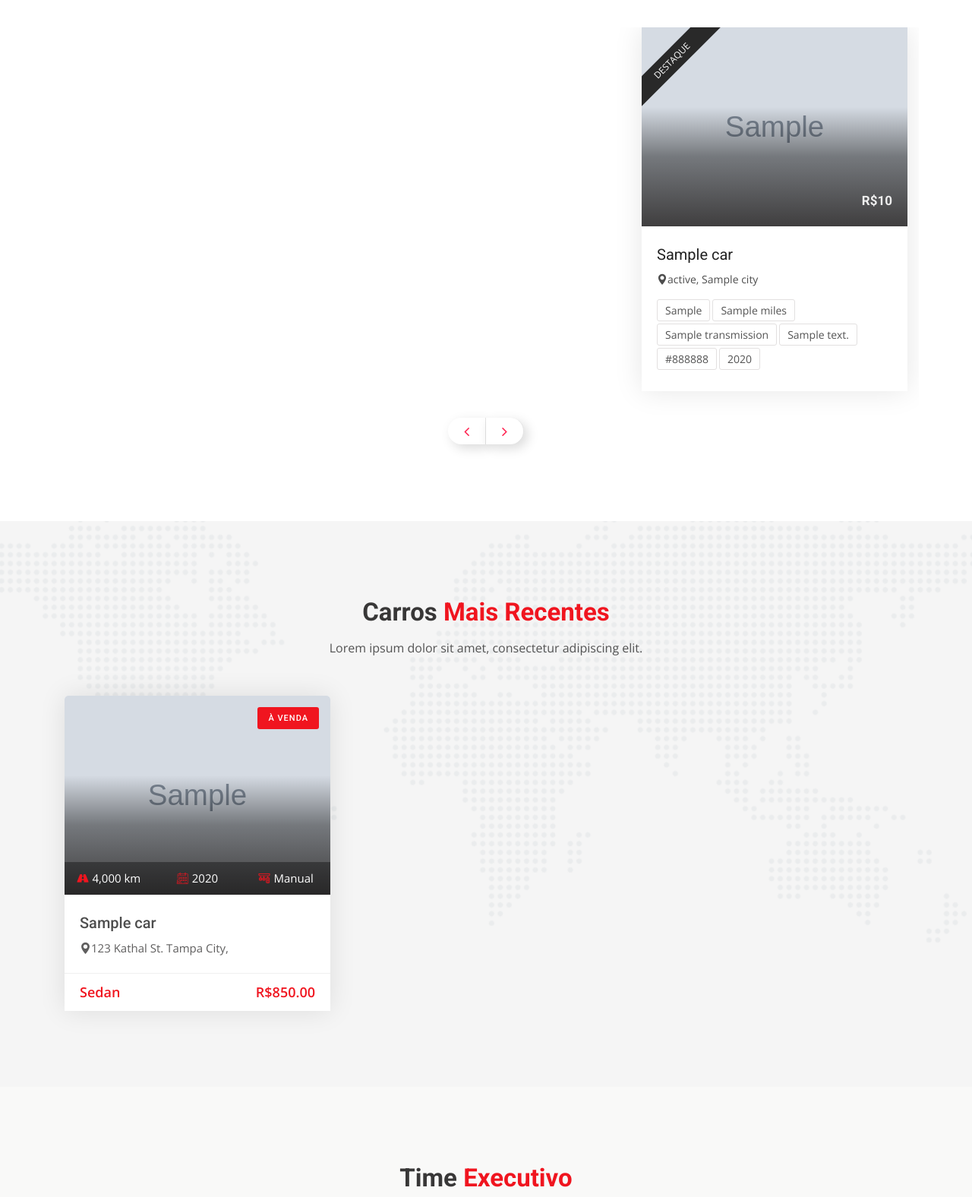
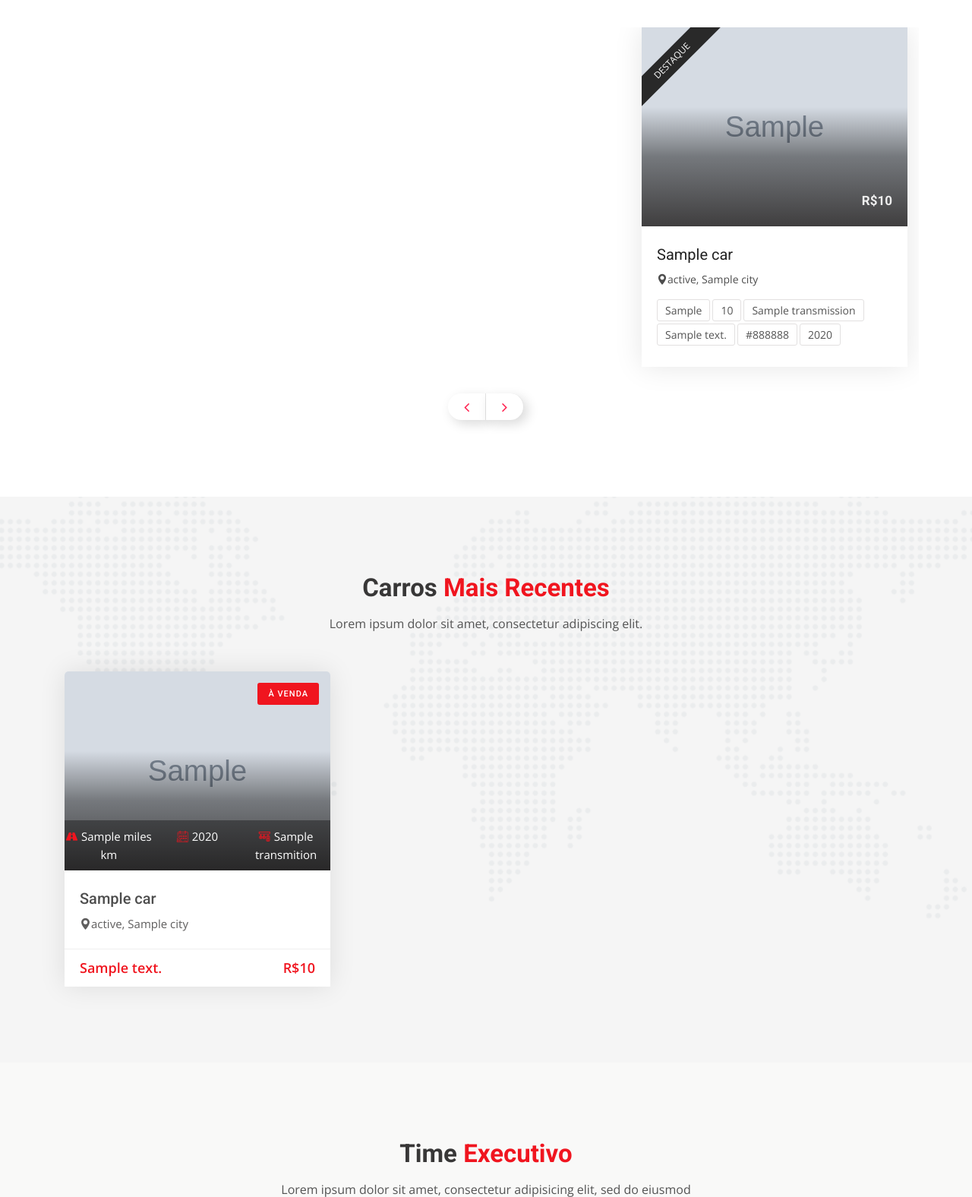
Before and after one commit to ricardoramospereira/car-sales, a Django app: template templates/pages/index.html in a window 1280 px wide. Shown: the part 995-2571 px from the top of the page at 76% size. Run offline with Django 4.2, Linux system fonts and the light colour scheme; the template is opened without the code that fills it: most values are stand-ins (such as "Sample title", 1, 10 or a date in 2020); grey boxes marked "Sample" are stand-in pictures; some libraries are stand-ins or nearby versions.

Commit message:
fix_image_gallery

```diff
--- a/core/settings.py
+++ b/core/settings.py
@@ -41,6 +41,7 @@
     "cars.apps.CarsConfig",
     #test
     "ckeditor",
+    "django.contrib.humanize",
 ]
 
 MIDDLEWARE = [
--- a/templates/pages/index.html
+++ b/templates/pages/index.html
@@ -1,6 +1,8 @@
 {% extends 'base.html' %}
 
 {% block content %}
+
+{% load humanize %}
 
 {% load static %}
 
@@ -127,6 +129,7 @@
         <div class="slick-slider-area clearfix">
             <div class="row slick-carousel" data-slick='{"slidesToShow": 3, "responsive":[{"breakpoint": 1024,"settings":{"slidesToShow": 2}}, {"breakpoint": 768,"settings":{"slidesToShow": 1}}]}'>
 
+                <!--############### FEATURED CARS ################-->
                 {% for car in featured_cars %}
                 <div class="slick-slide-item">
                     <div class="car-box-3">
@@ -134,7 +137,7 @@
                             <a href="car-details.html" class="car-img">
                                 <div class="tag-2">Destaque</div>
                                 <div class="price-box">
-                                    <span>R${{ car.price }}</span>
+                                    <span>R${{ car.price | intcomma }}</span>
                                 </div>
                                 <img class="d-block w-100" src="{{car.car_photo.url}}" alt="car" style="min-height: 262px; max-height: 262px">
                             </a>
@@ -146,18 +149,26 @@
                                                 <i class="fa fa-expand"></i>
                                                 <img class="hidden" src="{{car.car_photo}}">
                                             </a>
-                                            <a href="{{car.car_photo_1}}" class="hidden">
-                                                <img class="hidden" src="{{car.car_photo_1}}">
+                                            {% if car.car_photo_1 %}
+                                            <a href="{{car.car_photo_1.url}}" class="hidden">
+                                                <img class="hidden" src="{{car.car_photo_1.url}}">
                                             </a>
-                                            <a href="{{car.car_photo_2}}" class="hidden">
-                                                <img class="hidden" src="{{car.car_photo_2}}">
+                                            {% endif %}
+                                            {% if car.car_photo_2 %}
+                                            <a href="{{car.car_photo_2.url}}" class="hidden">
+                                                <img class="hidden" src="{{car.car_photo_2.url}}">
                                             </a>
-                                            <a href="{{car.car_photo_3}}" class="hidden">
-                                                <img class="hidden" src="{{car.car_photo_3}}">
+                                            {% endif %}
+                                            {% if car.car_photo_3 %}
+                                            <a href="{{car.car_photo_3.url}}" class="hidden">
+                                                <img class="hidden" src="{{car.car_photo_3.url}}">
                                             </a>
-                                            <a href="{{car.car_photo_4}}" class="hidden">
-                                                <img class="hidden" src="{{car.car_photo_4}}">
+                                            {% endif %}
+                                            {% if car.car_photo_4 %}
+                                            <a href="{{car.car_photo_4.url}}" class="hidden">
+                                                <img class="hidden" src="{{car.car_photo_4.url}}">
                                             </a>
+                                            {% endif %}
 
 
                                         </div>
@@ -176,7 +187,7 @@
                             </div>
                             <ul class="facilities-list clearfix">
                                 <li>{{car.fuel_type}}</li>
-                                <li>{{car.miles}}</li>
+                                <li>{{car.miles | intcomma }}</li>
                                 <li>{{car.transmission}}</li>
                                 <li>{{car.body_style}}</li>
                                 <li>{{car.color}}</li>
@@ -187,6 +198,7 @@
                 </div>
 
                 {% endfor %}
+                <!--############### END FEATURED CARS ################-->
 
                 </div>
                 <div class="slick-btn">
@@ -211,7 +223,8 @@
             <p>Lorem ipsum dolor sit amet, consectetur adipiscing elit.</p>
         </div>
         <div class="row">
-            <!--############### initial for ################-->
+
+            <!--############### ALL CARS ################-->
             {% for car in all_cars%}
             <div class="col-lg-4 col-md-6">
                 <div class="car-box">
@@ -222,13 +235,13 @@
                             <div class="facilities-list clearfix">
                                 <ul>
                                     <li>
-                                        <span><i class="flaticon-way"></i></span>4,000 km
+                                        <span><i class="flaticon-way"></i></span>{{ car.miles }} km
                                     </li>
                                     <li>
-                                        <span><i class="flaticon-calendar-1"></i></span>2020
+                                        <span><i class="flaticon-calendar-1"></i></span>{{ car.year }}
                                     </li>
                                     <li>
-                                        <span><i class="flaticon-manual-transmission"></i></span>Manual
+                                        <span><i class="flaticon-manual-transmission"></i></span>{{ car.transmition }}
                                     </li>
                                 </ul>
                             </div>
@@ -241,18 +254,26 @@
                                             <i class="fa fa-expand"></i>
                                             <img class="hidden" src="{{car.car_photo}}">
                                         </a>
+                                        {% if car.car_photo_1 %}
                                         <a href="{{car.car_photo_1}}" class="hidden">
                                             <img class="hidden" src="{{car.car_photo_1}}">
                                         </a>
+                                        {% endif %}
+                                        {% if car.car_photo_2 %}
                                         <a href="{{car.car_photo_2}}" class="hidden">
                                             <img class="hidden" src="{{car.car_photo_2}}">
                                         </a>
+                                        {% endif %}
+                                        {% if car.car_photo_3 %}
                                         <a href="{{car.car_photo_3}}" class="hidden">
                                             <img class="hidden" src="{{car.car_photo_3}}">
                                         </a>
+                                        {% endif %}
+                                        {% if car.car_photo_4 %}
                                         <a href="{{car.car_photo_4}}" class="hidden">
                                             <img class="hidden" src="{{car.car_photo_4}}">
                                         </a>
+                                        {% endif %}
                                     </div>
                                 </div>
                             </div>
@@ -264,22 +285,22 @@
                         </h1>
                         <div class="location">
                             <a href="car-details.html">
-                                <i class="flaticon-pin"></i>123 Kathal St. Tampa City,
+                                <i class="flaticon-pin"></i>{{ car.state }}, {{ car.city }}
                             </a>
                         </div>
                     </div>
                     <div class="footer clearfix">
                         <div class="pull-left ratings days">
-                            <p class="cartype">Sedan</p>
+                            <p class="cartype">{{ car.body_style }}</p>
                         </div>
                         <div class="pull-right">
-                            <p class="price">R$850.00</p>
+                            <p class="price">R${{ car.price | intcomma }}</p>
                         </div>
                     </div>
                 </div>
             </div>
             {% endfor%}
-            <!--################## end for ###################-->
+            <!--################## END ALL CARS ###################-->
 
         </div>
     </div>
```
